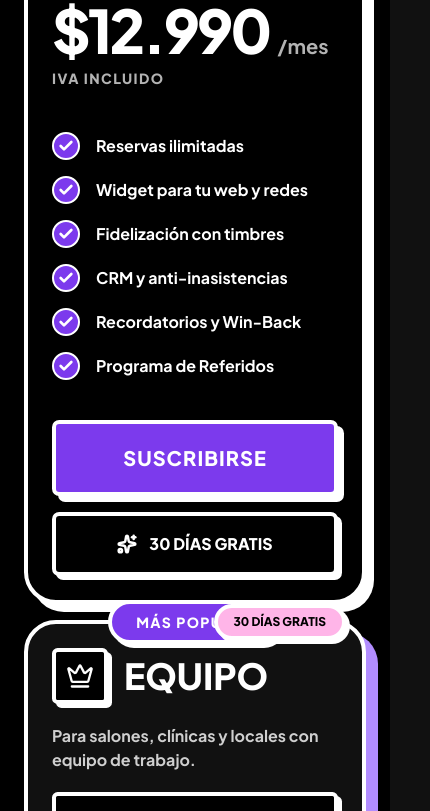
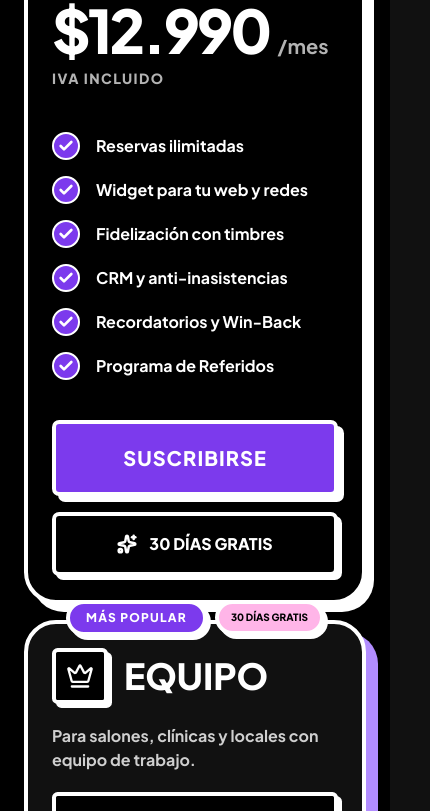
Before and after one commit to DiegoSalsa/Puragenda, a Next.js app: page / in a window 390 px wide. Shown: the part 4896-5707 px from the top of the page, 430 px wide, since content can reach past the window. Built offline with nearby package versions, Linux system fonts and the light colour scheme; no server answers.

Commit message:
Fix UI bugs: landing mobile zoom, pricing badges overlap, rewards success message, and lightmode dashboard colors

```diff
--- a/src/app/dashboard/appearance/appearance-form.tsx
+++ b/src/app/dashboard/appearance/appearance-form.tsx
@@ -183,7 +183,7 @@ export function AppearanceForm({
                 step={1}
                 value={data.fontSize}
                 onChange={(e) => update("fontSize", parseInt(e.target.value, 10))}
-                className="flex-1 h-1.5 appearance-none rounded-full bg-white/10 outline-none [&::-webkit-slider-thumb]:h-4 [&::-webkit-slider-thumb]:w-4 [&::-webkit-slider-thumb]:appearance-none [&::-webkit-slider-thumb]:rounded-full [&::-webkit-slider-thumb]:bg-[#7C3AED] [&::-webkit-slider-thumb]:cursor-pointer [&::-webkit-slider-thumb]:shadow-lg"
+                className="flex-1 h-1.5 appearance-none rounded-full bg-black/10 dark:bg-white/10 outline-none [&::-webkit-slider-thumb]:h-4 [&::-webkit-slider-thumb]:w-4 [&::-webkit-slider-thumb]:appearance-none [&::-webkit-slider-thumb]:rounded-full [&::-webkit-slider-thumb]:bg-[#7C3AED] [&::-webkit-slider-thumb]:cursor-pointer [&::-webkit-slider-thumb]:shadow-lg"
               />
               <span className="text-xs text-muted-foreground">18</span>
             </div>
@@ -203,26 +203,7 @@ export function AppearanceForm({
           </div>
         </div>
 
-        {/* Logo */}
-        <div className="rounded-2xl border border-border bg-card p-4 sm:p-6 space-y-4">
-          <h3 className="text-sm font-medium flex items-center gap-2">
-            <ImageIcon className="h-4 w-4 text-[#7C3AED]" /> Logo del Negocio
-          </h3>
-          <p className="text-[11px] text-muted-foreground">URL de la imagen de tu logo. Se muestra en la cabecera del widget de reservas.</p>
-          <input
-            type="text"
-            value={data.logoUrl}
-            onChange={(e) => update("logoUrl", e.target.value)}
-            placeholder="https://ejemplo.com/logo.png"
-            className="w-full rounded-xl border border-border bg-muted px-4 py-2.5 text-sm outline-none placeholder:text-muted-foreground/50 focus:border-[#7C3AED]/30 transition-colors"
-          />
-          {data.logoUrl && (
-            <div className="flex items-center gap-3 rounded-xl border border-border bg-muted/50 p-3">
-              <img src={data.logoUrl} alt="Logo" className="h-10 w-10 rounded-lg object-cover" onError={(e) => { (e.target as HTMLImageElement).style.display = "none"; }} />
-              <p className="text-xs text-muted-foreground">Vista previa del logo</p>
-            </div>
-          )}
-        </div>
+
 
         <button
           onClick={handleSave}
--- a/src/app/dashboard/rewards/rewards-client.tsx
+++ b/src/app/dashboard/rewards/rewards-client.tsx
@@ -29,6 +29,7 @@ export function RewardsClient({
   const [activeTab, setActiveTab] = useState<"ruleta" | "premios">("ruleta");
   const [isPending, startTransition] = useTransition();
   const [error, setError] = useState<string | null>(null);
+  const [successMsg, setSuccessMsg] = useState<string | null>(null);
   const [activatingPrizeId, setActivatingPrizeId] = useState<string | null>(null);
 
   const availablePrizes = prizes.filter((p) => p.status === "AVAILABLE");
@@ -41,10 +42,13 @@ export function RewardsClient({
 
   function handleRedeemFixed() {
     setError(null);
+    setSuccessMsg(null);
     startTransition(async () => {
       const result = await redeemFixedDiscountAction();
       if (!result.success) {
         setError(result.error || "Error al canjear");
+      } else {
+        setSuccessMsg("¡Fichas canjeadas con éxito! Tienes un descuento de 50% OFF disponible en la pestaña 'Mis Premios' para activarlo cuando quieras.");
       }
     });
   }
@@ -135,6 +139,11 @@ export function RewardsClient({
       </div>
 
       {error && <p className="text-sm text-red-500 text-center">{error}</p>}
+      {successMsg && (
+        <div className="rounded-xl border border-green-500/30 bg-green-500/10 p-4 text-center">
+          <p className="text-sm font-medium text-green-600 dark:text-green-400">{successMsg}</p>
+        </div>
+      )}
 
       {/* ═══════════════════════════════════ */}
       {/* TAB: RULETA Y CANJE                */}
--- a/src/app/dashboard/services/services-client.tsx
+++ b/src/app/dashboard/services/services-client.tsx
@@ -146,7 +146,7 @@ export function ServicesClient({
                 max={10}
                 value={maxServices}
                 onChange={(e) => handleSaveMaxServices(parseInt(e.target.value, 10))}
-                className="flex-1 h-1.5 appearance-none rounded-full bg-white/10 outline-none [&::-webkit-slider-thumb]:h-4 [&::-webkit-slider-thumb]:w-4 [&::-webkit-slider-thumb]:appearance-none [&::-webkit-slider-thumb]:rounded-full [&::-webkit-slider-thumb]:bg-[#7C3AED] [&::-webkit-slider-thumb]:cursor-pointer"
+                className="flex-1 h-1.5 appearance-none rounded-full bg-black/10 dark:bg-white/10 outline-none [&::-webkit-slider-thumb]:h-4 [&::-webkit-slider-thumb]:w-4 [&::-webkit-slider-thumb]:appearance-none [&::-webkit-slider-thumb]:rounded-full [&::-webkit-slider-thumb]:bg-[#7C3AED] [&::-webkit-slider-thumb]:cursor-pointer"
               />
               <span className="rounded-lg border border-border bg-muted px-3 py-1 font-mono text-xs min-w-[3rem] text-center">
                 {savingMax ? "..." : maxServices}
@@ -255,7 +255,7 @@ export function ServicesClient({
         <div className="p-6">
           {loading ? (
             <div className="py-12 text-center">
-              <Loader2 className="mx-auto h-8 w-8 animate-spin text-white/30" />
+              <Loader2 className="mx-auto h-8 w-8 animate-spin text-muted-foreground/30" />
             </div>
           ) : services.length === 0 ? (
             <div className="py-12 text-center text-muted-foreground">
@@ -298,13 +298,13 @@ export function ServicesClient({
                         <div className="flex items-center justify-end gap-1">
                           <button
                             onClick={() => openEdit(service)}
-                            className="rounded-lg p-2 text-white/30 transition-colors hover:bg-white/[0.05] hover:text-white/70"
+                            className="rounded-lg p-2 text-muted-foreground transition-colors hover:bg-muted hover:text-foreground"
                           >
                             <Pencil className="h-3.5 w-3.5" />
                           </button>
                           <button
                             onClick={() => handleDelete(service.id)}
-                            className="rounded-lg p-2 text-white/30 transition-colors hover:bg-red-500/10 hover:text-red-400"
+                            className="rounded-lg p-2 text-muted-foreground transition-colors hover:bg-red-500/10 hover:text-red-500 dark:hover:text-red-400"
                           >
                             <Trash2 className="h-3.5 w-3.5" />
                           </button>
--- a/src/app/layout.tsx
+++ b/src/app/layout.tsx
@@ -16,6 +16,10 @@ export const viewport: Viewport = {
     { media: "(prefers-color-scheme: light)", color: "#ffffff" },
     { media: "(prefers-color-scheme: dark)", color: "#09090b" },
   ],
+  width: "device-width",
+  initialScale: 1,
+  maximumScale: 1,
+  userScalable: false,
 };
 
 export const metadata: Metadata = {
@@ -105,9 +109,9 @@ export default function RootLayout({
   children: React.ReactNode;
 }>) {
   return (
-    <html lang="es" className={plusJakarta.variable} suppressHydrationWarning>
+    <html lang="es" className={`${plusJakarta.variable} overflow-x-hidden`} suppressHydrationWarning>
       <body
-        className={`${plusJakarta.className} min-h-screen overflow-x-clip bg-background text-foreground antialiased`}
+        className={`${plusJakarta.className} min-h-screen overflow-x-hidden bg-background text-foreground antialiased`}
       >
         <ThemeProvider attribute="class" defaultTheme="dark" enableSystem>
           <RegisterSW />
--- a/src/components/landing/ThemeNeoBrutalism.tsx
+++ b/src/components/landing/ThemeNeoBrutalism.tsx
@@ -47,7 +47,7 @@ export function ThemeNeoBrutalism({ user, business }: { user: any; business: any
   }
 
   return (
-    <div className="relative min-h-screen w-full bg-[#FFFAEB] text-black dark:bg-[#111111] dark:text-white font-sans selection:bg-[#B28DFF] dark:selection:text-black transition-colors duration-300" style={neoVars}>
+    <div className="relative min-h-screen w-full overflow-x-hidden bg-[#FFFAEB] text-black dark:bg-[#111111] dark:text-white font-sans selection:bg-[#B28DFF] dark:selection:text-black transition-colors duration-300" style={neoVars}>
       <Navbar user={user} business={business} />
       <main className="relative z-10">
         {/* HERO SECTION */}
--- a/src/components/pricing-cards.tsx
+++ b/src/components/pricing-cards.tsx
@@ -225,15 +225,23 @@ export function PricingCards({ mode = "landing" }: PricingCardsProps) {
               }`}
             >
               {/* Badges */}
-              {plan.highlighted && (
-                <div className="absolute -top-6 left-0 right-0 mx-auto w-fit rounded-full border-4 border-black dark:border-white bg-[#85E3FF] dark:bg-[#7C3AED] px-6 py-2 text-sm font-black uppercase tracking-widest text-black dark:text-white shadow-[4px_4px_0_#000] dark:shadow-[4px_4px_0_#FFF]">
-                  Más popular
+              {plan.highlighted ? (
+                <div className="absolute -top-6 sm:-top-6 left-0 right-0 w-full flex justify-center items-center gap-2 px-2 z-10">
+                  <div className="rounded-full border-4 border-black dark:border-white bg-[#85E3FF] dark:bg-[#7C3AED] px-4 sm:px-6 py-1.5 text-xs sm:text-sm font-black uppercase tracking-widest text-black dark:text-white shadow-[4px_4px_0_#000] dark:shadow-[4px_4px_0_#FFF] whitespace-nowrap">
+                    Más popular
+                  </div>
+                  {plan.badge && (
+                    <div className="rounded-full border-4 border-black dark:border-white bg-[#FFB5E8] px-3 sm:px-4 py-1.5 text-[10px] sm:text-xs font-black uppercase text-black shadow-[4px_4px_0_#000] dark:shadow-[4px_4px_0_#FFF] whitespace-nowrap">
+                      {plan.badge}
+                    </div>
+                  )}
                 </div>
-              )}
-              {plan.badge && (
-                <div className={`absolute rounded-full border-4 border-black dark:border-white bg-[#FFB5E8] px-4 py-1.5 text-xs font-black uppercase text-black shadow-[4px_4px_0_#000] dark:shadow-[4px_4px_0_#FFF] ${plan.highlighted ? "-top-5 right-4 lg:-right-4" : "-top-5 left-4 lg:-left-4"}`}>
-                  {plan.badge}
-                </div>
+              ) : (
+                plan.badge && (
+                  <div className="absolute -top-5 left-4 lg:-left-4 z-10 rounded-full border-4 border-black dark:border-white bg-[#FFB5E8] px-4 py-1.5 text-xs font-black uppercase text-black shadow-[4px_4px_0_#000] dark:shadow-[4px_4px_0_#FFF]">
+                    {plan.badge}
+                  </div>
+                )
               )}
 
               {/* Header */}
```
